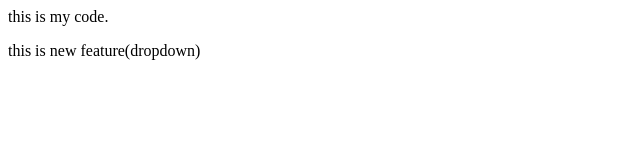
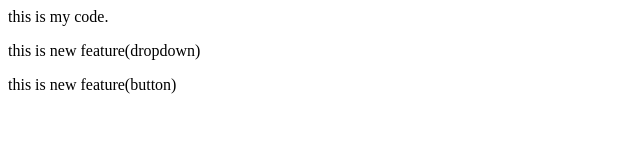
Before and after one commit to Arjan-7/Local-repo, a plain HTML site: page Index.html in a window 1280 px wide. Shown: the whole page, without its empty margins (0-640 px from the left). Drawn offline with Linux system fonts and the light colour scheme.

Commit message:
merge resolve

```diff
--- a/Index.html
+++ b/Index.html
@@ -1,2 +1,3 @@
 <p>this is my code.</p>
 <p>this is new feature(dropdown)</p>
+<p>this is new feature(button)</p>
```
